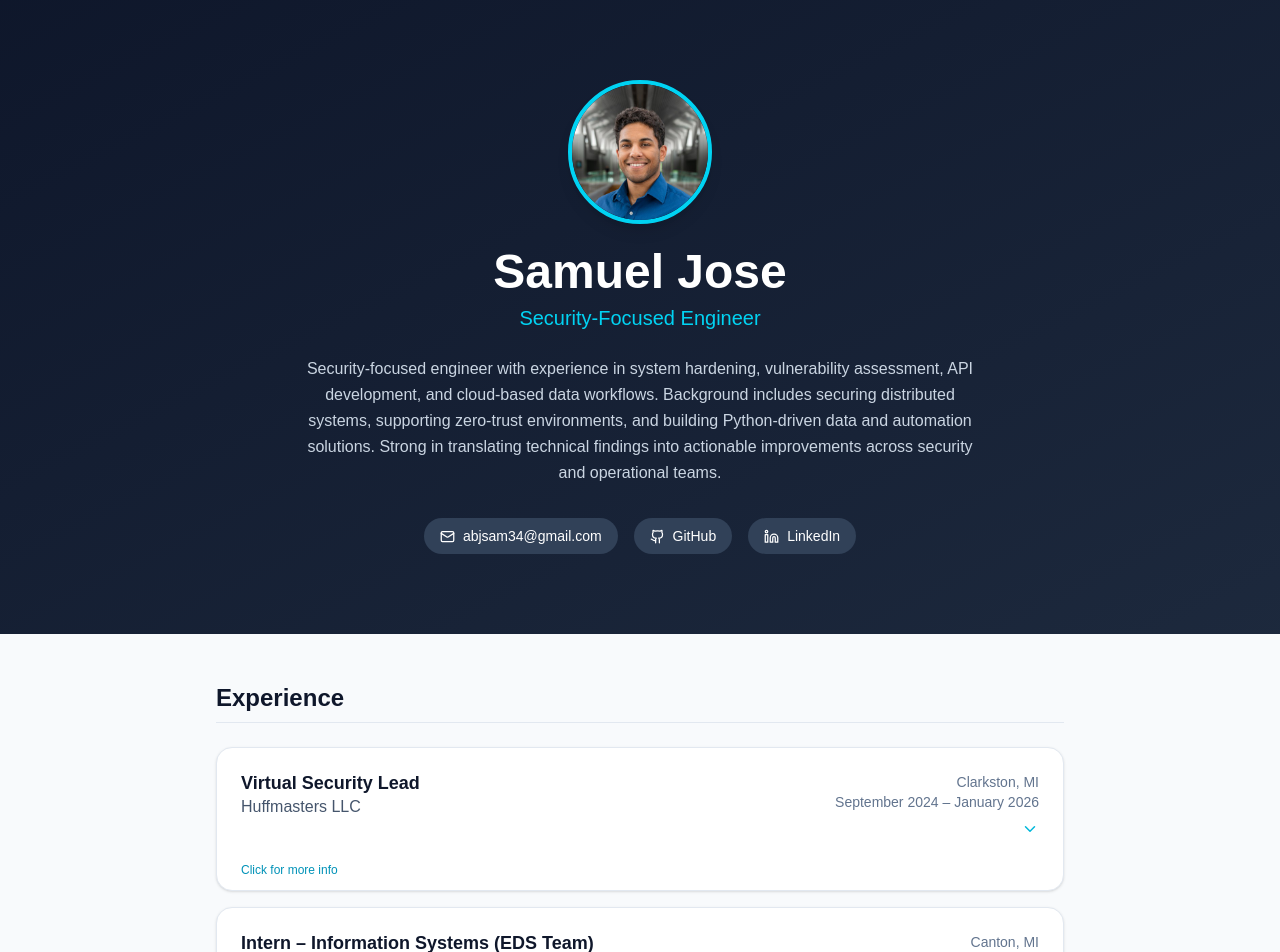
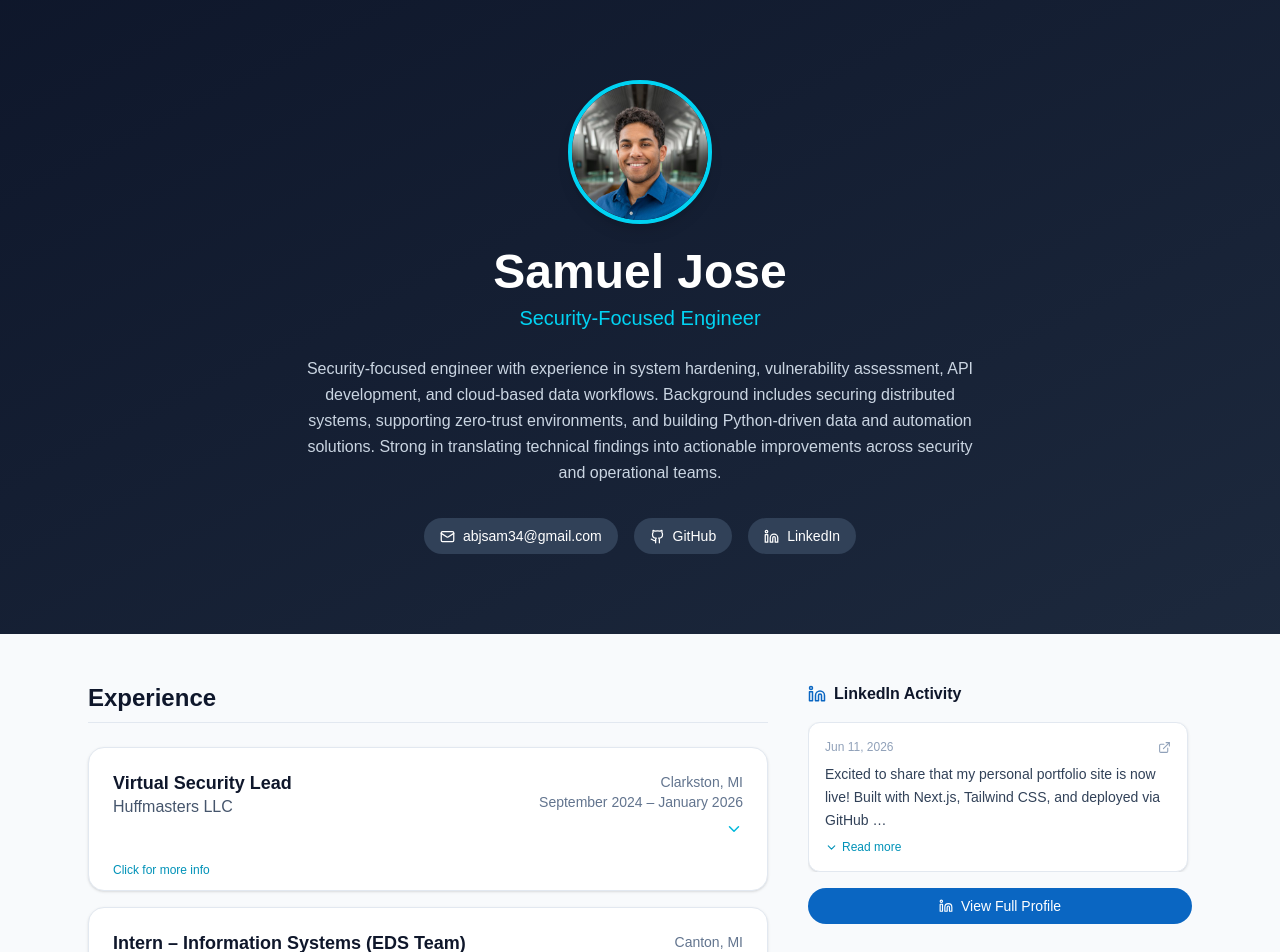
Before and after one commit to joeB0dy/resume-site, a Next.js app: page /resume-site/ in a window 1280 px wide. Shown: the top 952 px of the page. Built offline with nearby package versions, Linux system fonts and the light colour scheme.

Commit message:
feat: linkedin activity feed panel with posts.json

```diff
--- a/app/page.tsx
+++ b/app/page.tsx
@@ -1,10 +1,12 @@
 import resume from "@/data/resume.json";
+import posts from "@/data/posts.json";
 import { HeroSection } from "@/components/HeroSection";
 import { ExperienceCard } from "@/components/ExperienceCard";
 import { ProjectCard } from "@/components/ProjectCard";
 import { SkillsSection } from "@/components/SkillsSection";
 import { EducationCard } from "@/components/EducationCard";
 import { FadeIn } from "@/components/FadeIn";
+import { LinkedInFeed } from "@/components/LinkedInFeed";
 
 function SectionTitle({ children }: { children: React.ReactNode }) {
   return (
@@ -24,7 +26,8 @@ export default function Home() {
         contact={resume.contact}
       />
 
-      <main className="max-w-4xl mx-auto px-6 py-12 space-y-14">
+      <div className="max-w-6xl mx-auto px-4 sm:px-6 py-12 flex flex-col lg:flex-row gap-10">
+        <main className="flex-1 min-w-0 space-y-14">
           <section>
             <FadeIn>
               <SectionTitle>Experience</SectionTitle>
@@ -72,6 +75,11 @@ export default function Home() {
           </section>
         </main>
 
+        <FadeIn>
+          <LinkedInFeed posts={posts} />
+        </FadeIn>
+      </div>
+
       <footer className="text-center text-sm text-slate-400 py-8 border-t border-slate-200">
         © {new Date().getFullYear()} {resume.name} · Built with Next.js
       </footer>
--- /dev/null
+++ b/components/LinkedInFeed.tsx
@@ -0,0 +1,83 @@
+"use client";
+
+import { useState } from "react";
+import { Linkedin, ChevronDown, ChevronUp, ExternalLink } from "lucide-react";
+
+type Post = {
+  id: string;
+  date: string;
+  text: string;
+  url: string;
+};
+
+function PostCard({ post }: { post: Post }) {
+  const [expanded, setExpanded] = useState(false);
+  const preview = post.text.slice(0, 120);
+  const hasMore = post.text.length > 120;
+
+  return (
+    <div className="bg-white border border-slate-200 rounded-xl p-4 shadow-sm hover:shadow-md transition">
+      <div className="flex items-center justify-between mb-2">
+        <span className="text-xs text-slate-400">
+          {new Date(post.date).toLocaleDateString("en-US", {
+            month: "short",
+            day: "numeric",
+            year: "numeric",
+          })}
+        </span>
+        <a
+          href={post.url}
+          target="_blank"
+          rel="noreferrer"
+          onClick={(e) => e.stopPropagation()}
+          className="text-slate-400 hover:text-cyan-500 transition"
+        >
+          <ExternalLink size={13} />
+        </a>
+      </div>
+      <p className="text-sm text-slate-700 leading-relaxed whitespace-pre-line">
+        {expanded || !hasMore ? post.text : `${preview}…`}
+      </p>
+      {hasMore && (
+        <button
+          onClick={() => setExpanded((e) => !e)}
+          className="flex items-center gap-1 mt-2 text-xs text-cyan-600 hover:text-cyan-500 font-medium"
+        >
+          {expanded ? (
+            <><ChevronUp size={13} /> Show less</>
+          ) : (
+            <><ChevronDown size={13} /> Read more</>
+          )}
+        </button>
+      )}
+    </div>
+  );
+}
+
+export function LinkedInFeed({ posts }: { posts: Post[] }) {
+  return (
+    <aside className="w-full lg:w-80 xl:w-96 shrink-0">
+      <div className="sticky top-6">
+        <div className="flex items-center gap-2 mb-4">
+          <Linkedin size={18} className="text-[#0A66C2]" />
+          <h2 className="text-base font-bold text-slate-900">LinkedIn Activity</h2>
+        </div>
+        <div className="space-y-3 max-h-[80vh] overflow-y-auto pr-1">
+          {posts.length === 0 ? (
+            <p className="text-sm text-slate-400 italic">No posts yet.</p>
+          ) : (
+            posts.map((post) => <PostCard key={post.id} post={post} />)
+          )}
+        </div>
+        <a
+          href="https://www.linkedin.com/in/sammyjoe/"
+          target="_blank"
+          rel="noreferrer"
+          className="mt-4 flex items-center justify-center gap-2 w-full text-sm bg-[#0A66C2] hover:bg-[#004182] text-white px-4 py-2 rounded-full transition"
+        >
+          <Linkedin size={14} /> View Full Profile
+        </a>
+      </div>
+    </aside>
+  );
+}
--- /dev/null
+++ b/data/posts.json
@@ -0,0 +1,8 @@
+[
+  {
+    "id": "1",
+    "date": "2026-06-11",
+    "text": "Excited to share that my personal portfolio site is now live! Built with Next.js, Tailwind CSS, and deployed via GitHub Pages. Check it out and let me know what you think. #Cybersecurity #OpenToWork #WebDev",
+    "url": "https://www.linkedin.com/in/sammyjoe/"
+  }
+]
```
Also changed, not shown: 3 other files (tests, documents, lock files or other folders). Lines whose indentation alone changed are shown as unchanged.
